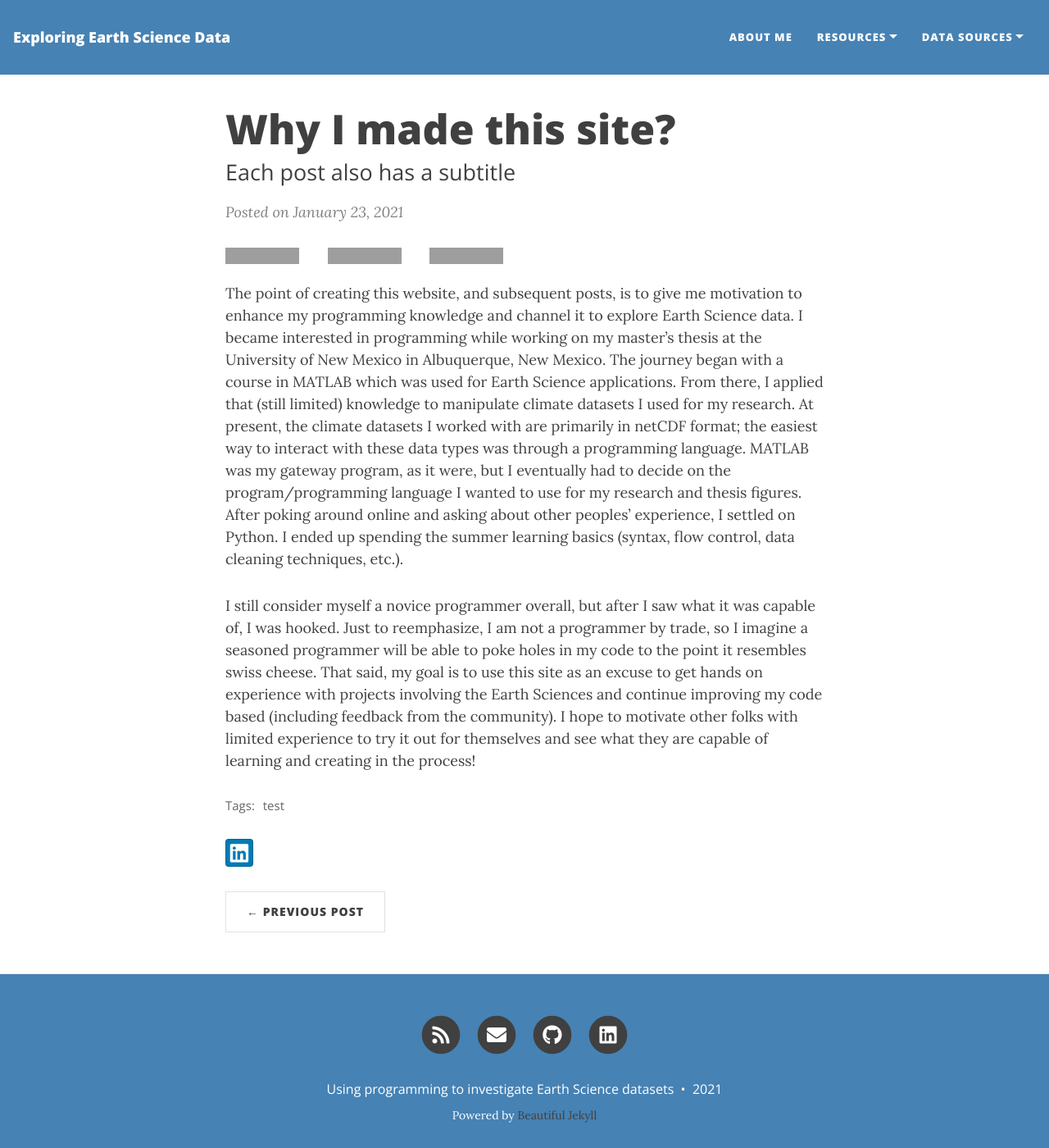
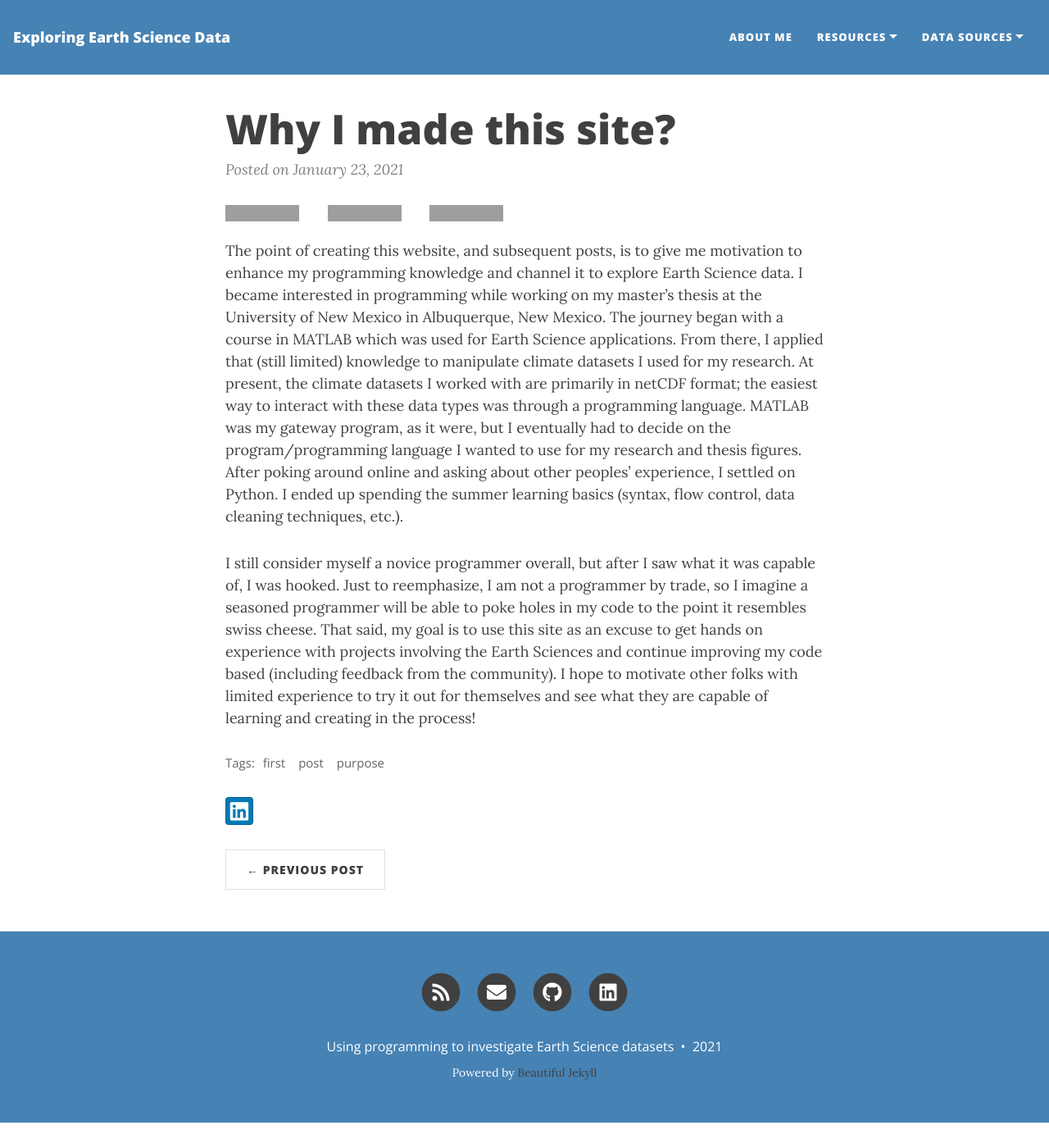
Before and after one commit to nolantownsend/nolantownsend.github.io, a Jekyll site: the page built from _posts/2021-01-23-Purpose.md, in a window 1280 px wide and 1400 px high. Shown: the whole window at 82% size. Built offline with Jekyll 4.4.1, drawn with Linux system fonts in a browser that asks for light colours; nearby versions of some CDN libraries; comment, search, counter and statistics services are not loaded; grey boxes are pictures that could not be loaded.

Commit message:
Update 2021-01-23-Purpose.md

```diff
--- a/_posts/2021-01-23-Purpose.md
+++ b/_posts/2021-01-23-Purpose.md
@@ -1,13 +1,20 @@
 ---
 layout: post
 title: Why I made this site?
-subtitle: Each post also has a subtitle
 gh-repo: nolantownsend/nolantownsend.github.io
 gh-badge: [star, fork, follow]
-tags: [test]
+tags: [first,post,purpose]
 comments: true
 ---
 
 The point of creating this website, and subsequent posts, is to give me motivation to enhance my programming knowledge and channel it to explore Earth Science data. I became interested in programming while working on my master’s thesis at the University of New Mexico in Albuquerque, New Mexico. The journey began with a course in MATLAB which was used for Earth Science applications. From there, I applied that (still limited) knowledge to manipulate climate datasets I used for my research. At present, the climate datasets I worked with are primarily in netCDF format; the easiest way to interact with these data types was through a programming language. MATLAB was my gateway program, as it were, but I eventually had to decide on the program/programming language I wanted to use for my research and thesis figures. After poking around online and asking about other peoples' experience, I settled on Python. I ended up spending the summer learning basics (syntax, flow control, data cleaning techniques, etc.).
 
 I still consider myself a novice programmer overall, but after I saw what it was capable of, I was hooked. Just to reemphasize, I am not a programmer by trade, so I imagine a seasoned programmer will be able to poke holes in my code to the point it resembles swiss cheese. That said, my goal is to use this site as an excuse to get hands on experience with projects involving the Earth Sciences and continue improving my code based (including feedback from the community). I hope to motivate other folks with limited experience to try it out for themselves and see what they are capable of learning and creating in the process!
+
+<script src="https://utteranc.es/client.js"
+        repo="[ENTER REPO HERE]"
+        issue-term="pathname"
+        theme="icy-dark"
+        crossorigin="anonymous"
+        async>
+</script>
```
